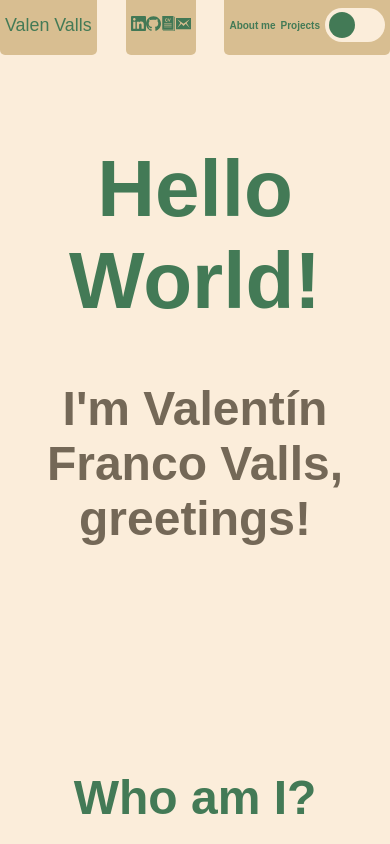
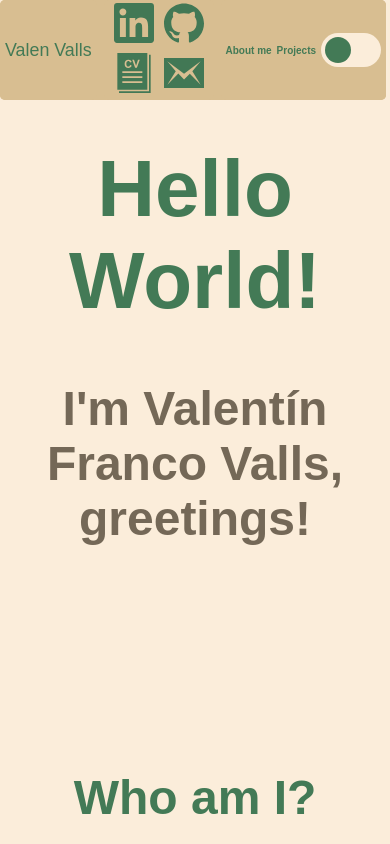
Before and after one commit to ValenValls/ValenValls, a plain HTML site: page index.html in a window 390 px wide. Shown: the top 844 px of the page. Drawn offline with Linux system fonts and the light colour scheme.

Commit message:
link on top responsive

```diff
--- a/index.html
+++ b/index.html
@@ -84,7 +84,7 @@
                             <p class="project-skills">Featured Skills: <br> Python <br> Django <br> APIs <br> Prompt Engineering</p>
                             </div>
                             <div class="project-link-container">
-                                <a href="https://github.com/facuzeta/chat-room-platform" class="project-link link-icon">
+                                <a href="https://github.com/facuzeta/chat-room-platform" class="project-link link-icon-repo">
                                     <p class="project-visit">Go to repo&emsp;</p>
                                     <img src="icons/gitbook.svg"  alt="Go to repository">   </a>
                             </div>
@@ -106,7 +106,7 @@
                             <p class="project-skills">Featured Skills: <br> Python <br> PyTorch</p>
                         </div>
                         <div class="project-link-container">
-                            <a href="https://github.com/ValenValls/music-generation" class="project-link link-icon">
+                            <a href="https://github.com/ValenValls/music-generation" class="project-link link-icon-repo">
                                 <p class="project-visit">Go to repo&emsp;</p>
                                 <img src="icons/gitbook.svg"  alt="Go to repository">   </a>
                         </div>
@@ -128,7 +128,7 @@
                         <p class="project-skills">Featured Skills: <br> HTML<br> CSS<br> JS</p>
                         </div>
                         <div class="project-link-container">
-                            <a href="https://github.com/ValenValls/ValenValls" class="project-link link-icon">
+                            <a href="https://github.com/ValenValls/ValenValls" class="project-link link-icon-repo">
                                 <p class="project-visit">Go to repo&emsp;</p>
                                 <img src="icons/gitbook.svg"  alt="Go to repository">   </a>
                         </div>
@@ -153,7 +153,7 @@
                     <h4 id = "game-text"></h4>
 
                     <div id="snake-controllers">
-                        <button id="start-button" class="game-buttons">||&#9654;</button>
+                        <button id="start-button" class="game-buttons">||▷</button>
                         <button id="up-button" class="game-buttons">&#x2191;</button>
                         <button id="restart-button" class="game-buttons">&#x21ba;</button>
                         <button id="left-button" class="game-buttons">&#x2190;</button>
--- a/styles.css
+++ b/styles.css
@@ -35,14 +35,13 @@ body.dark-mode {
 
 header{
   position: fixed;
-  height: 50px;
+  height: 100px;
   display: flex;
   justify-content: space-between;
   align-items: center;
   margin: 0;
-  width: 100vw;
+  width: 99vw;
   font-family: Arial, sans-serif;
-  transition: background-color 0.5s, color 0.5s;
   z-index: 1000;
 
 }
@@ -60,7 +59,8 @@ header{
   align-items: center;
   background-color: var(--primary);
   border-radius: 5px;
-  padding: 5px;
+  padding-left: 5px;
+  padding-right: 5px;
   height: 100%;
 }
 
@@ -69,15 +69,31 @@ header{
   justify-content: space-around;
   align-items: center;
   flex-direction: row;
-
+  flex-wrap: wrap;
+  padding-left: 5px;
+  padding-right: 5px;
   background-color: var(--primary);
   border-radius: 5px;
-  padding: 5px;
+
   height: 100%;
+  max-width: clamp(100px,20%,200px);
+}
+
+#header-right{
+  display: flex;
+  background-color: var(--primary);
+  border-radius: 5px;
+  padding-left: 5px;
+  padding-right: 5px;
+  height: 100%;
+  justify-content: space-around;
+  align-items: center;
+  gap: 5px;
+
 }
 
 .link-icon img {
-  width: 40px; /* Default size */
+  width: 40px;
   height: auto;
   transition: transform 0.3s ease;
   filter: var(--accent-filter);
@@ -109,17 +125,7 @@ a{
   text-decoration: none;
 }
 
-#header-right{
-  display: flex;
-  background-color: var(--primary);
-  border-radius: 5px;
-  padding: 5px;
-  height: 50px;
-  justify-content: space-around;
-  align-items: center;
-  gap: 5px;
 
-}
 .page-links{
   color: var(--accent);
   text-decoration: inherit;
@@ -426,7 +432,12 @@ input:checked + .slider:before {
 
 
 }
-
+.link-icon-repo img {
+  width: 25px;
+  height: auto;
+  transition: transform 0.3s ease;
+  filter: var(--accent-filter);
+}
 .project-visit{
   font-size: clamp(10px, 1vw, 20px);
   color: var(--accent);
@@ -481,14 +492,10 @@ input:checked + .slider:before {
 }
 
 
+
 @media (max-width: 600px) {
-  .link-icon img {
-    width: 20px; /* Smaller size for small screens */
+  header {
+      background-color: var(--primary);
+      border-radius: 5px;
   }
 }
-
-@media (max-width: 400px) {
-  .link-icon img {
-    width: 15px; /* Even smaller size for very small screens */
-  }
-}
```
